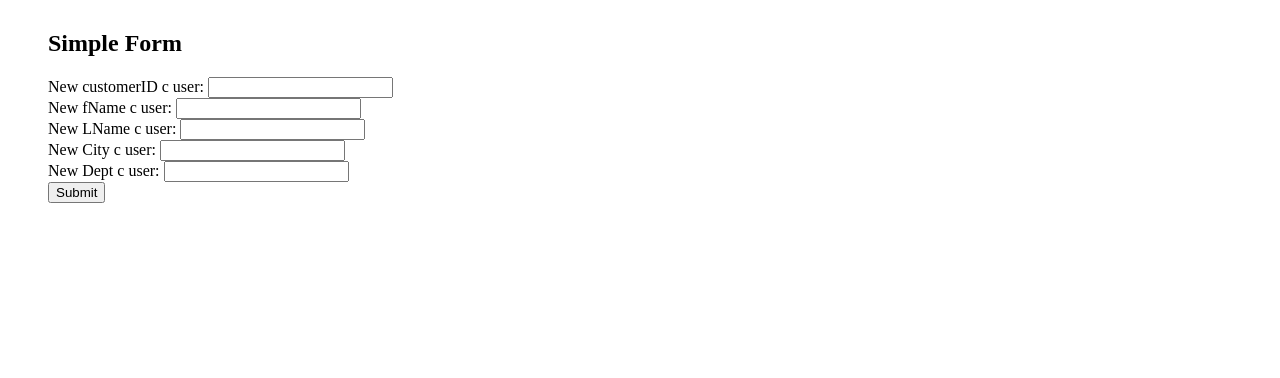
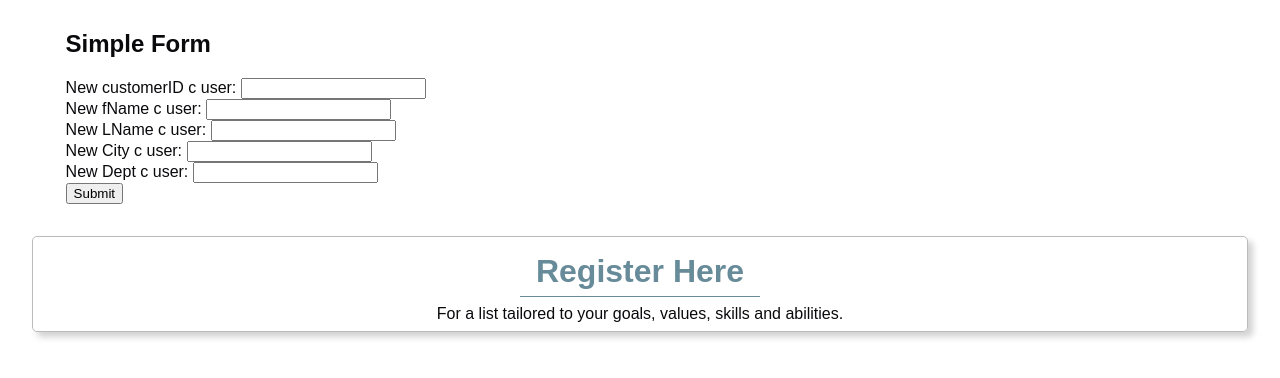
Before and after one commit to SimfoniWebsite/Simfoni, a website: page Full stack example/index.html in a window 1280 px wide. Drawn offline with Linux system fonts and the light colour scheme.

Commit message:
Update index.html

```diff
--- a/Full stack example/index.html
+++ b/Full stack example/index.html
@@ -1,4 +1,8 @@
 <html>
+  <head>
+    <link rel="stylesheet" type="text/css" href="../css/style.css" />
+    <link rel="stylesheet" type="text/css" href="../css/entrepreneur.css" />
+  </head>
   <body>
     <div style="margin-left: 40px; margin-top: 30px">
       <h2>Simple Form</h2>
@@ -17,5 +21,15 @@
         <input type="submit" value="Submit" />
       </form>
     </div>
+    <section>
+      <h2 class="button">
+        <a href="entrepregistration.html">Register Here</a>
+      </h2>
+      <!--<div class="section-flex">-->
+      <hr class="hrentrepreneur" />
+      <!--<div class="section-flex">-->
+      <p>For a list tailored to your goals, values, skills and abilities.</p>
+      <!--</div>-->
+    </section>
   </body>
 </html>
```
